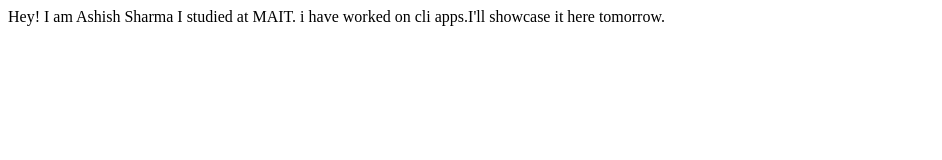
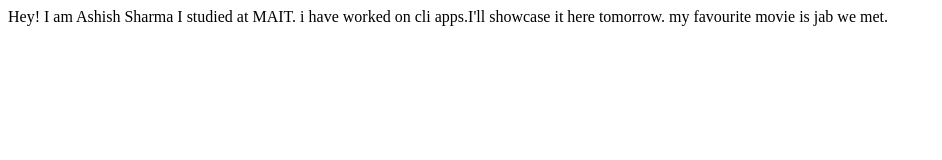
Before and after one commit to ashishsharma-prog/Ashish-Sharma-site, a plain HTML site: page index.html in a window 1280 px wide. Shown: the whole page, without its empty margins (0-942 px from the left). Drawn offline with Linux system fonts and the light colour scheme.

Commit message:
update index.htm

```diff
--- a/index.html
+++ b/index.html
@@ -9,5 +9,6 @@
     Hey! I am Ashish Sharma
     I studied at MAIT.
     i have worked on cli apps.I'll showcase it here tomorrow.
+    my favourite movie is jab we met.
 </body>
 </html>
```
